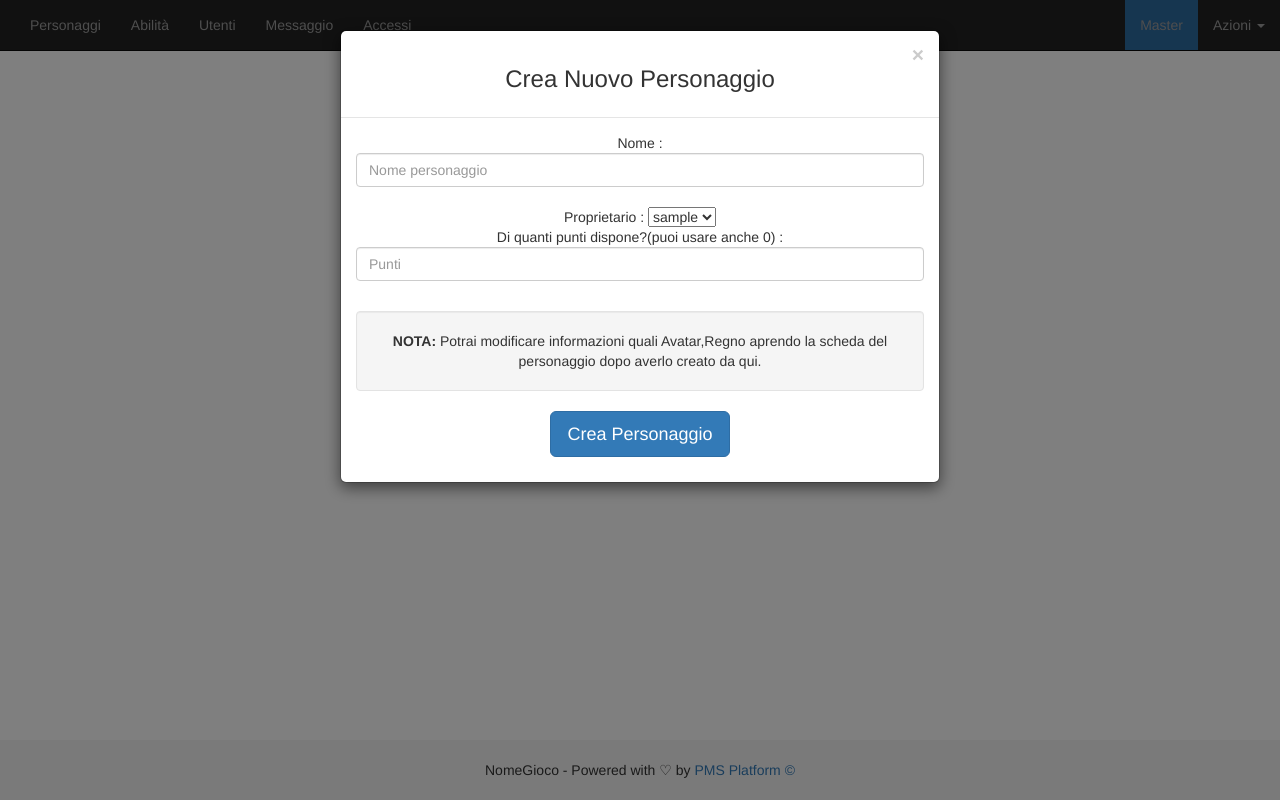
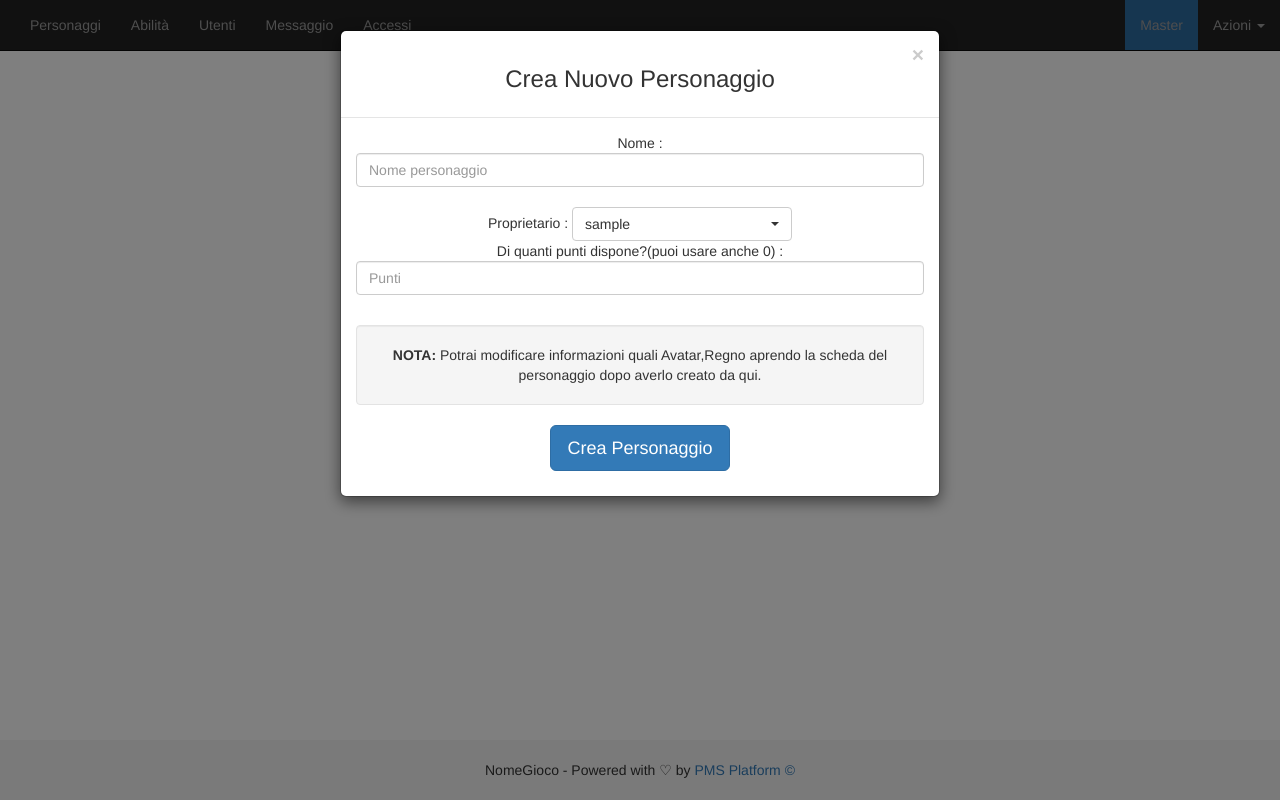
Before and after one commit to Raiahan/pms_for_ascb, a PHP site: page /master/personaggi.php in a window 1280 px wide, after a click on "Crea Nuovo Personaggio". Run offline with PHP 8.4, Linux system fonts and the light colour scheme; the visitor is signed in with stand-in values (Sample User, id 1); data that the repository does not hold is empty.

Commit message:
New character owner selector
Extended with new bootstrap-select lib, it's easier to search the owner.

```diff
--- a/componenti/modale_nuovo_pg.php
+++ b/componenti/modale_nuovo_pg.php
@@ -17,7 +17,7 @@ if (!isset($nome_gioco))
 					<input class="form-control" placeholder="Nome personaggio" id="nome_personaggio" type="text">
 					<br>
 					Proprietario :
-					<select id="id_proprietario">
+					<select class="selectpicker" data-size="15" data-live-search="true" id="id_proprietario">
 						<?php
 						try {
 							$utenti = Master::getUtenti($conn);
--- a/master/personaggi.php
+++ b/master/personaggi.php
@@ -34,6 +34,7 @@ try {
         <meta name="author" content="Mario Villani">
         <meta charset="utf-8">
         <link rel="stylesheet" href="../libs-frontend/bootstrap/css/bootstrap.min.css" media="screen" />
+        <link rel="stylesheet" href="../libs-frontend/bootstrap-select/css/bootstrap-select.min.css" />
         <link href="../libs-frontend/jquery.pnotify.default.css" media="all" rel="stylesheet" type="text/css" />
         <link rel="stylesheet" href="../css/comune.css" />
         <style>
@@ -94,6 +95,7 @@ try {
         </div>
         <?php require "../componenti/footer.php"; ?>
         <script type="text/javascript" src="../libs-frontend/jquery.js"></script>
+        <script type="text/javascript" src="../libs-frontend/bootstrap-select/js/bootstrap-select.min.js"></script>
         <script type="text/javascript" src="../libs-frontend/bootstrap/js/bootstrap.min.js"></script>
         <script type="text/javascript" src="../libs-frontend/jquery.pnotify.min.js"></script>
         <script type="text/javascript" src="../js/account.js"></script>
```
